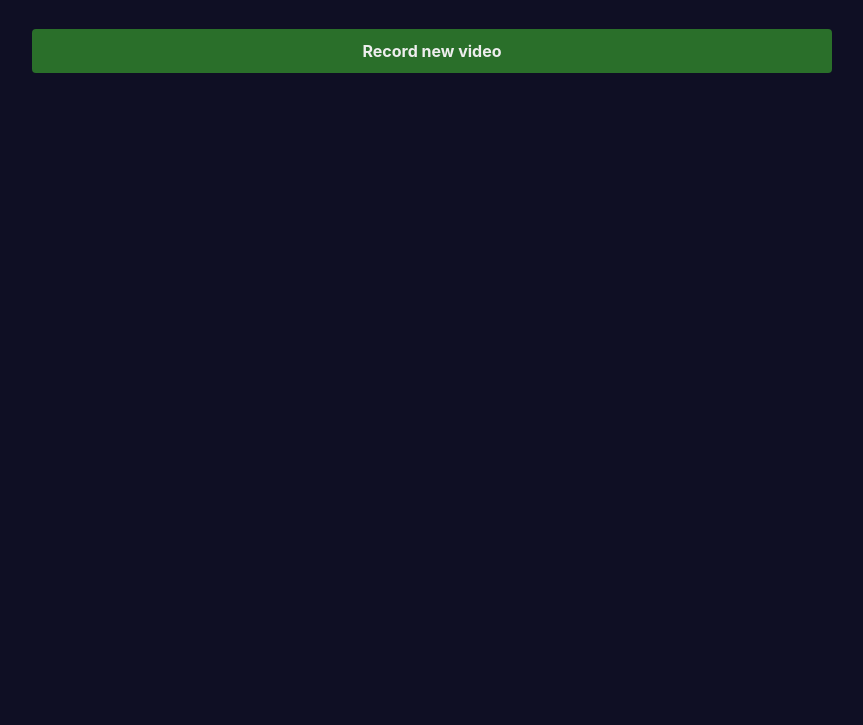
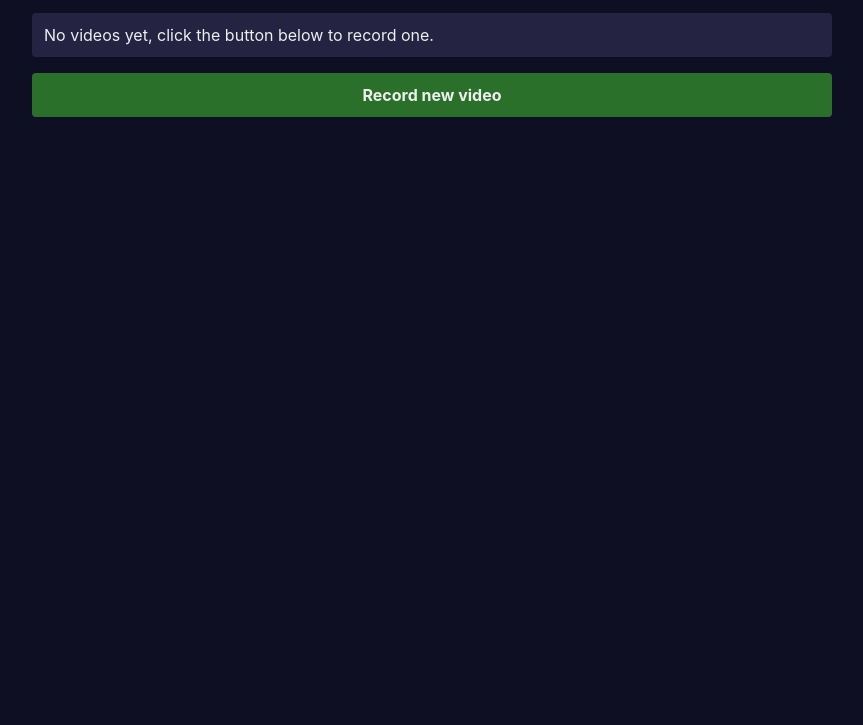
Before and after one commit to DaveLobos/vanilla-recorder, a plain HTML site: page index.html in a window 1280 px wide. Shown: the part 75-800 px from the top of the page, without its empty margins (208-1071 px from the left). Drawn offline with Linux system fonts and the light colour scheme.

Commit message:
notice for when there are no videos yet

```diff
--- a/index.html
+++ b/index.html
@@ -10,7 +10,7 @@
   </head>
   <body>
     <h1>&#127846; Vanilla Recorder</h1>
-    <section data-name="list" class="empty" data-current>
+    <section data-name="list">
       <ul></ul>
       <button data-action="add">Record new video</button>
     </section>
--- a/index.js
+++ b/index.js
@@ -35,7 +35,7 @@ document.addEventListener('DOMContentLoaded', () => {
     const backButton = sections.recorder.querySelector('[data-action="back"]');
     const recordButton = sections.recorder.querySelector('[data-action="record"]');
 
-    return () => navigator.mediaDevices.getUserMedia({video:true})
+    return () => navigator.mediaDevices.getUserMedia({video:true, audio:true})
       .then(stream => {
         const mediaRecorder = new MediaRecorder(stream);
         const cleanUpAndBack = () => {
@@ -130,8 +130,7 @@ document.addEventListener('DOMContentLoaded', () => {
           `
         )).join("");
       }else{
-        list.setAttribute("class", "empty");
-        ul.innerHTML = "";
+        ul.innerHTML = "<li>No videos yet, click the button below to record one.</li>";
       }
     };
   })();
@@ -152,4 +151,5 @@ document.addEventListener('DOMContentLoaded', () => {
     };
   })();
 
+  sectionList();
 });
```
